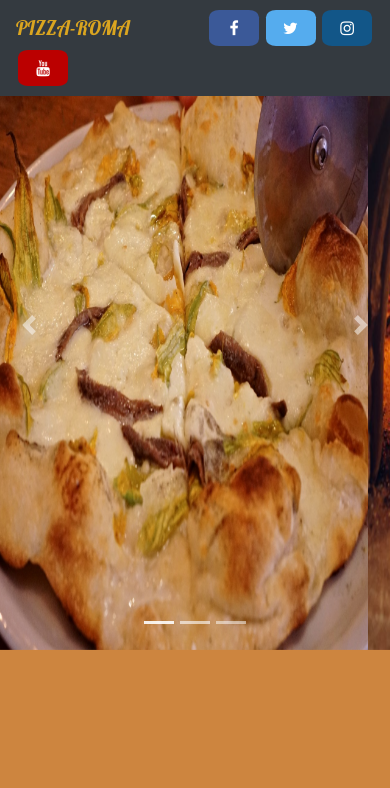
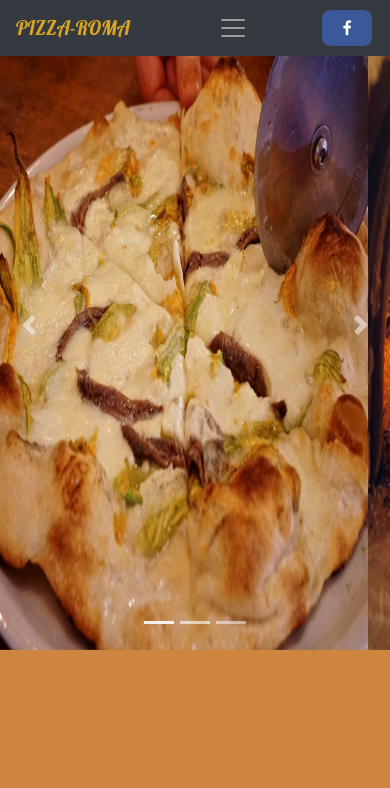
Before and after one commit to salamino2021/pizzeria, a plain HTML site: page index.html in a window 390 px wide. Shown: the top 788 px of the page. Drawn offline with Linux system fonts and the light colour scheme.

Commit message:
first commit

```diff
--- a/index.html
+++ b/index.html
@@ -20,7 +20,7 @@
 
     <nav class="navbar fixed-top navbar-expand-lg bg-dark bg-light">
         <a class="navbar-brand" href="#">PIZZA-ROMA</a>
-        <button class="navbar-toggler" type="button" data-toggle="collapse" data-target="#navbarSupportedContent"
+        <button class="navbar-toggler navbar-dark" type="button" data-toggle="collapse" data-target="#navbarSupportedContent"
             aria-controls="navbarSupportedContent" aria-expanded="false" aria-label="Toggle navigation">
             <span class="navbar-toggler-icon"></span>
         </button>
@@ -37,9 +37,8 @@
                 </li>
         </div>
         <a href="https://www.facebook.com/ahmedsalamino" class="fa fa-facebook"></a>
-        <a href="#" class="fa fa-twitter"></a>
-        <a href="#" class="fa fa-instagram"></a>
-        <a href="#" class="fa fa-youtube"></a>
+
+
     </nav>
 
     <div id="carouselExampleIndicators" class="carousel slide" data-ride="carousel">
```
Also changed, not shown: img/hum.png (added).
